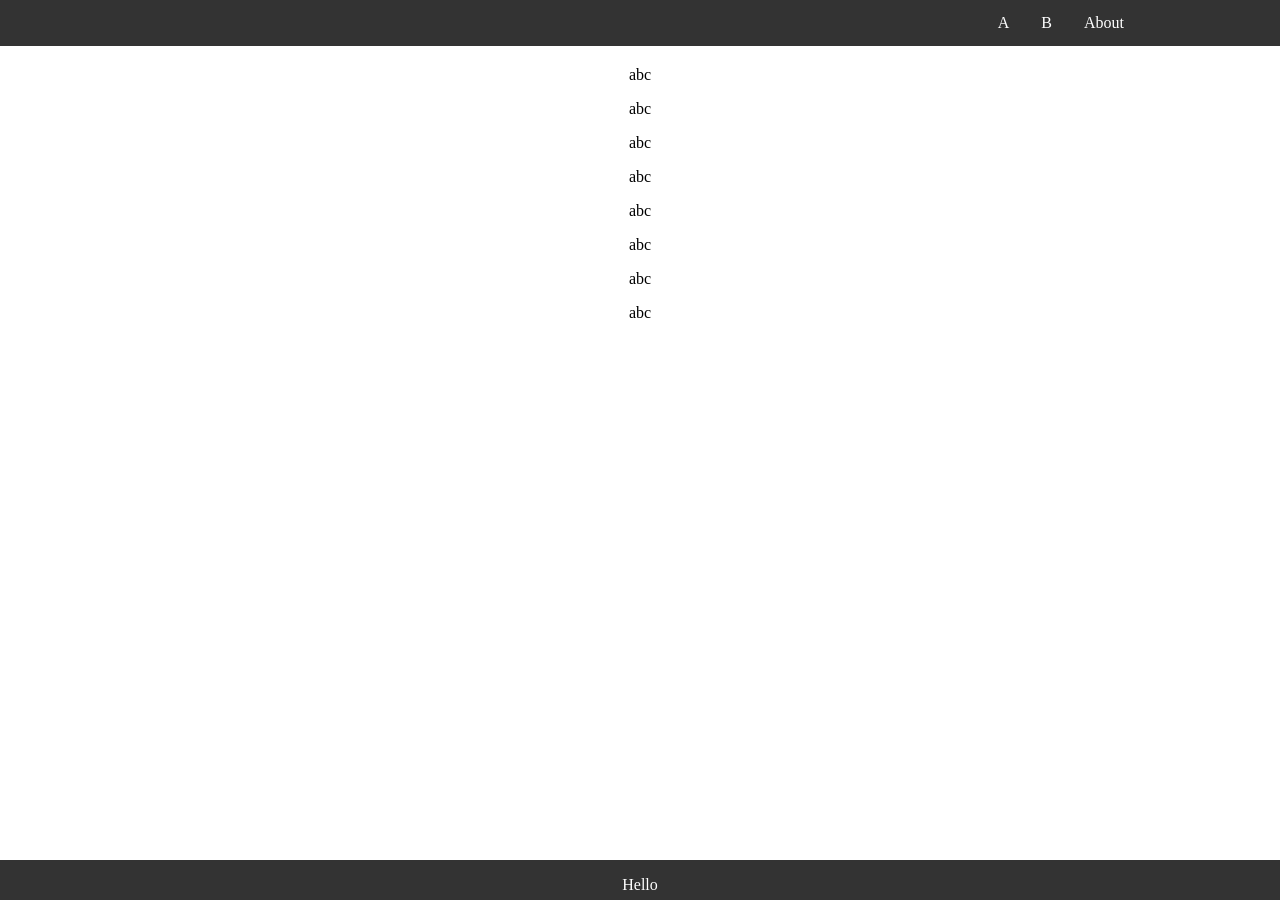
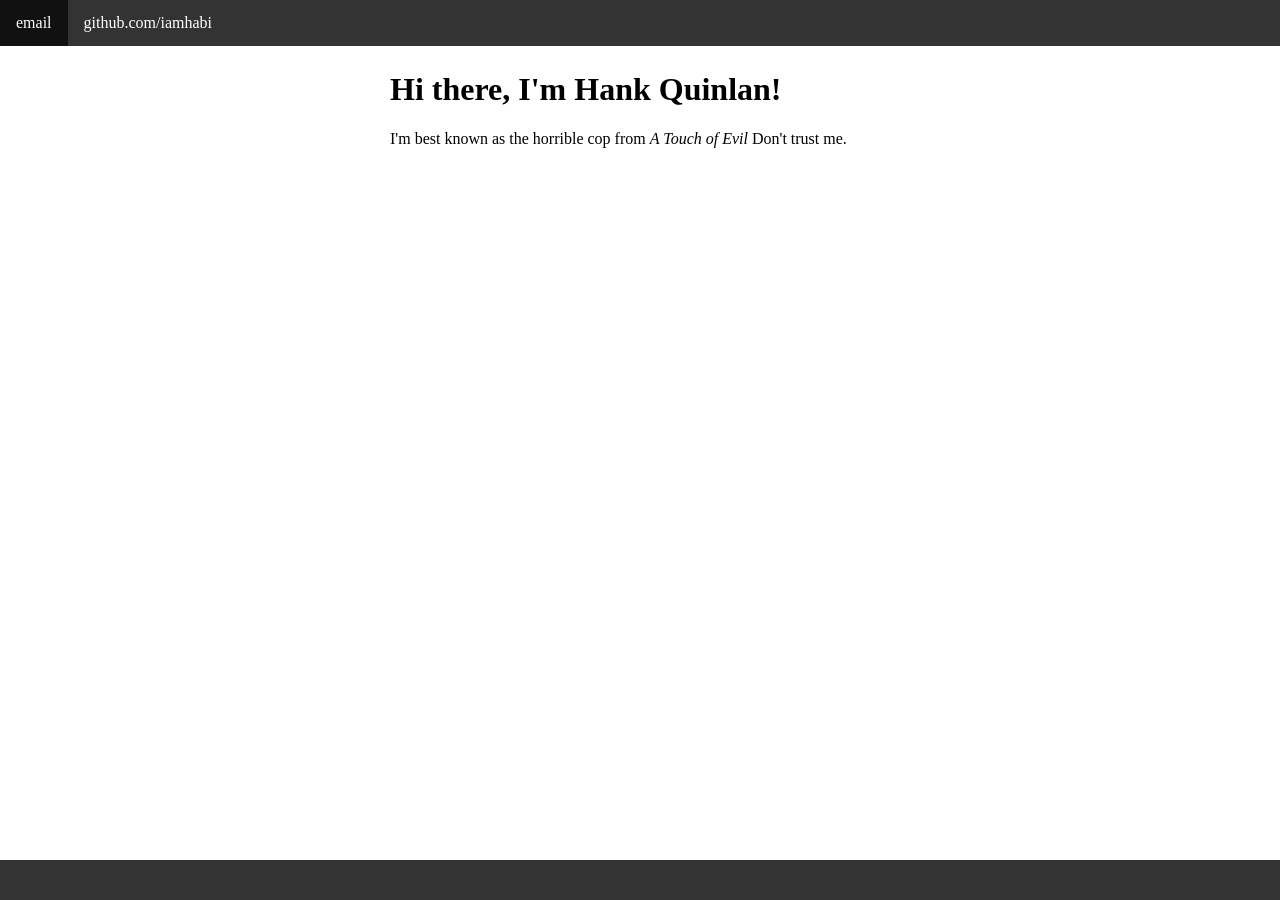
Before and after one commit to iamhabi/iamhabi.github.io, a Jekyll site: the page built from main.html, in a window 1280 px wide. Built offline with Jekyll 4.4.1, drawn with Linux system fonts in a browser that asks for light colours.

Commit message:
Update main.html

```diff
--- a/main.html
+++ b/main.html
@@ -1,33 +1,7 @@
-<!DOCTYPE html>
-    <head>
-        <link rel="stylesheet" type="text/css" href="css/main.css">
-    </head>
-    <body>
-        <ul>
-            <div class="content-n">
-                <div style="float:right;">
-                    <li><a href="">A</a></li>
-                    <li><a href="">B</a></li>
-                    <li><a href="">About</a></li>
-                </div>
-            </div>
-        </ul>
+---
+layout: default
+title: Test
+---
 
-        <div style="padding:20px; margin-top:30px;">
-            <div class="content">
-                <p style="text-align: center;">abc</p>
-                <p style="text-align: center;">abc</p>
-                <p style="text-align: center;">abc</p>
-                <p style="text-align: center;">abc</p>
-                <p style="text-align: center;">abc</p>
-                <p style="text-align: center;">abc</p>
-                <p style="text-align: center;">abc</p>
-                <p style="text-align: center;">abc</p>
-            </div>
-        </div>
-
-        <div class="footer">
-            <p>Hello</p>
-        </div>
-    </body>
-</html>
+<h1>Hi there, I'm Hank Quinlan!</h1>
+<p>I'm best known as the horrible cop from <em>A Touch of Evil</em> Don't trust me.</p>
```
